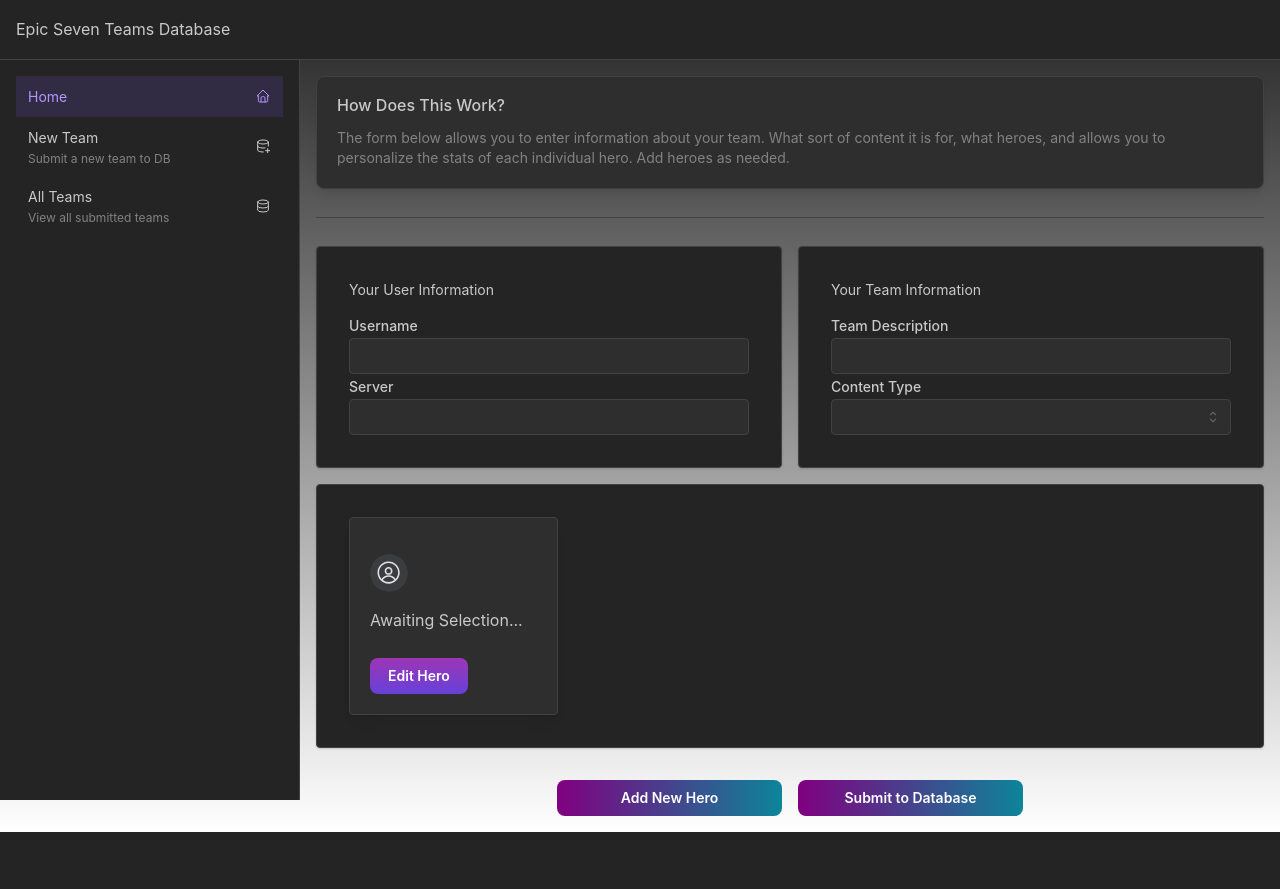
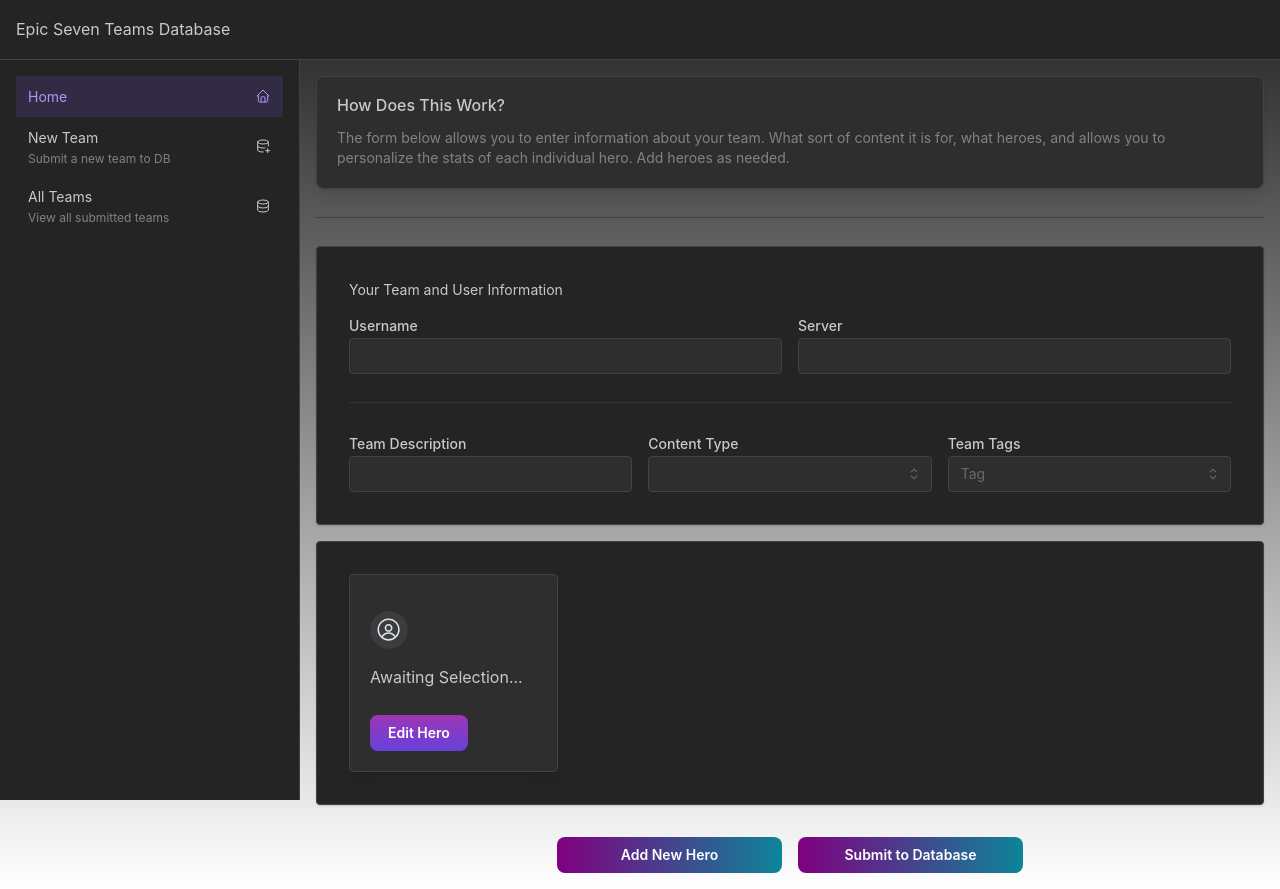
Before and after one commit to Alliewowiegator/e7teamsdb-rewrite, a Next.js app: page /new in a window 1280 px wide. Before the commit the page ends 832 px from the top, so only its background shows below. Built offline with nearby package versions, Linux system fonts and the light colour scheme.

Commit message:
Update hero form layout

```diff
--- a/components/HeroEditPreview.tsx
+++ b/components/HeroEditPreview.tsx
@@ -1,5 +1,5 @@
 
-import {Box, Card, NavLink, Button, Group, Text, Avatar, ActionIcon} from '@mantine/core';
+import {Card, Button, Group, Text, Avatar, ActionIcon} from '@mantine/core';
 import {allHeroInfo} from "@/data/heroData";
 import {IconX} from '@tabler/icons-react';
 
--- a/pages/new.tsx
+++ b/pages/new.tsx
@@ -11,7 +11,7 @@
     TextInput,
     Select,
     Divider,
-    Modal
+    Modal, MultiSelect
 } from '@mantine/core';
 import {useState} from 'react';
 import HeroEditPreview from "@/components/HeroEditPreview";
@@ -42,6 +42,8 @@
         "Blooming Snag Lich", "Pain Pursuer Moroi", "Hopeless Symaqus", "Destructive Gigantes", "Other",
     ];
 
+    const teamTags: string[] = ['Cleave', 'Counter', 'Speed', 'Bomb Squad', 'Cleanse', 'One-Shot', 'Sustain', 'Bruiser', 'Push', 'Injury', 'Burn', 'Control'];
+
     return (
         <Grid>
             <HeroEditModal opened={opened} close={close} hero={heroToEdit} heroes={heroes} editIndex={editIndex} />
@@ -65,37 +67,50 @@
                 <Divider my="sm" labelPosition="center"/>
             </Grid.Col>
 
+            <Grid.Col span={{base: 12, md: 12, lg: 12}}>
+                <Paper shadow="xs" withBorder p="xl">
+                    <Fieldset legend={"Your Team and User Information"} variant={"unstyled"}>
+                        <Grid>
                             <Grid.Col span={{base: 12, md: 12, lg: 6}}>
-                <Paper shadow="xs" withBorder p="xl">
-                    <Fieldset legend={"Your User Information"} variant={"unstyled"}>
                                 <TextInput
                                     label={"Username"}
                                     value={username}
                                     onChange={(event) => setUsername(event.currentTarget.value)}
                                 />
+                            </Grid.Col>
+                            <Grid.Col span={{base: 12, md: 12, lg: 6}}>
                                 <TextInput
                                     label={"Server"}
                                     value={server}
                                     onChange={(event) => setServer(event.currentTarget.value)}
                                 />
-                    </Fieldset>
-                </Paper>
                             </Grid.Col>
-            <Grid.Col span={{base: 12, md: 12, lg: 6}}>
-                <Paper shadow="xs" withBorder p="xl">
-                    <Fieldset legend={"Your Team Information"} variant={"unstyled"}>
+                            <Grid.Col span={12}>
+                                <Divider my="sm" labelPosition="center" variant="dotted"/>
+                            </Grid.Col>
+                            <Grid.Col span={{base: 12, md: 12, lg: 4}}>
                                 <TextInput
                                     label={"Team Description"}
                                     value={teamDescription}
                                     onChange={(event) => setTeamDescription(event.currentTarget.value)}
                                 />
+                            </Grid.Col>
+                            <Grid.Col span={{base: 12, md: 12, lg: 4}}>
                                 <Select
                                     label={"Content Type"}
                                     data={teamTypes}
                                     value={teamType}
                                     onChange={setTeamType}
-                        >
-                        </Select>
+                                />
+                            </Grid.Col>
+                            <Grid.Col span={{base: 12, md: 12, lg: 4}}>
+                                <MultiSelect
+                                    label="Team Tags"
+                                    placeholder="Tag"
+                                    data={teamTags}
+                                />
+                            </Grid.Col>
+                        </Grid>
                     </Fieldset>
                 </Paper>
             </Grid.Col>
```
Lines whose indentation alone changed are shown as unchanged.
